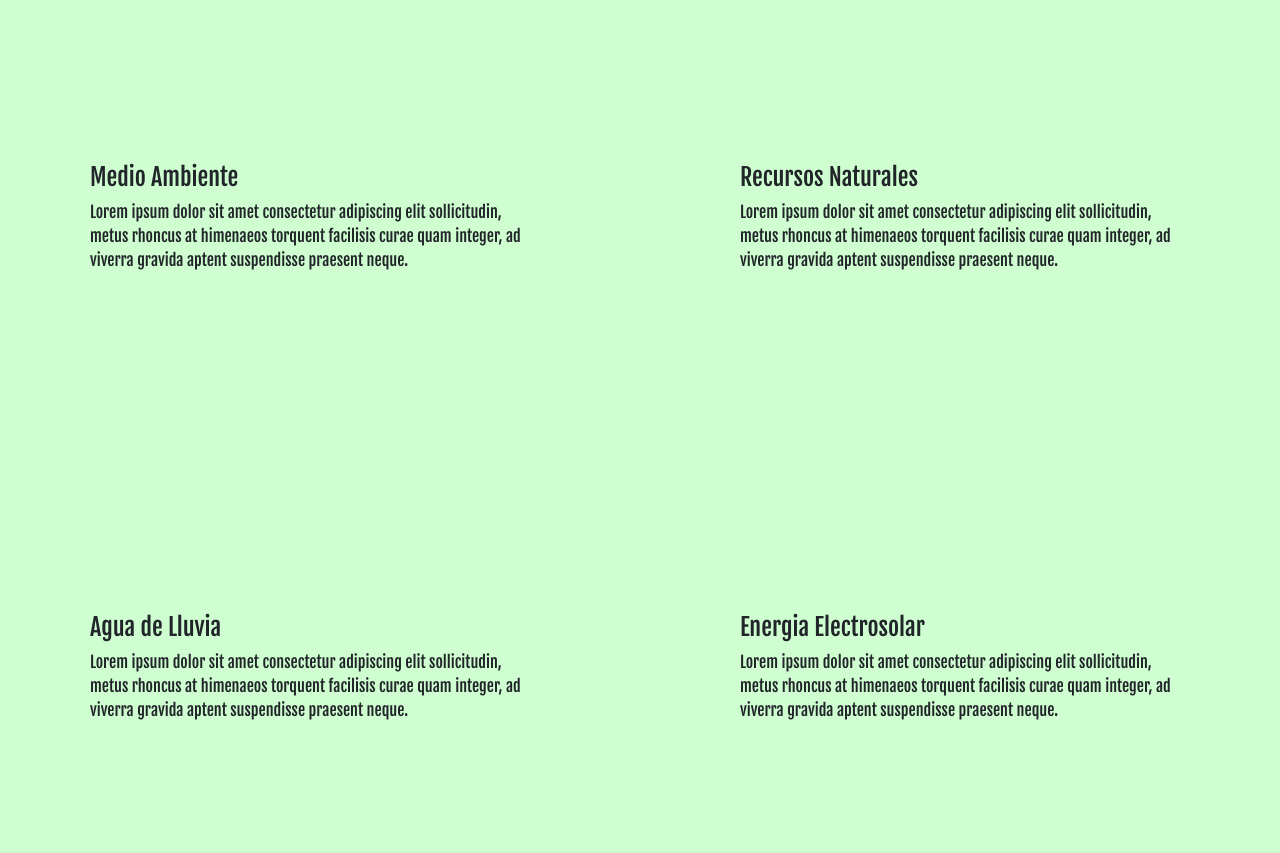
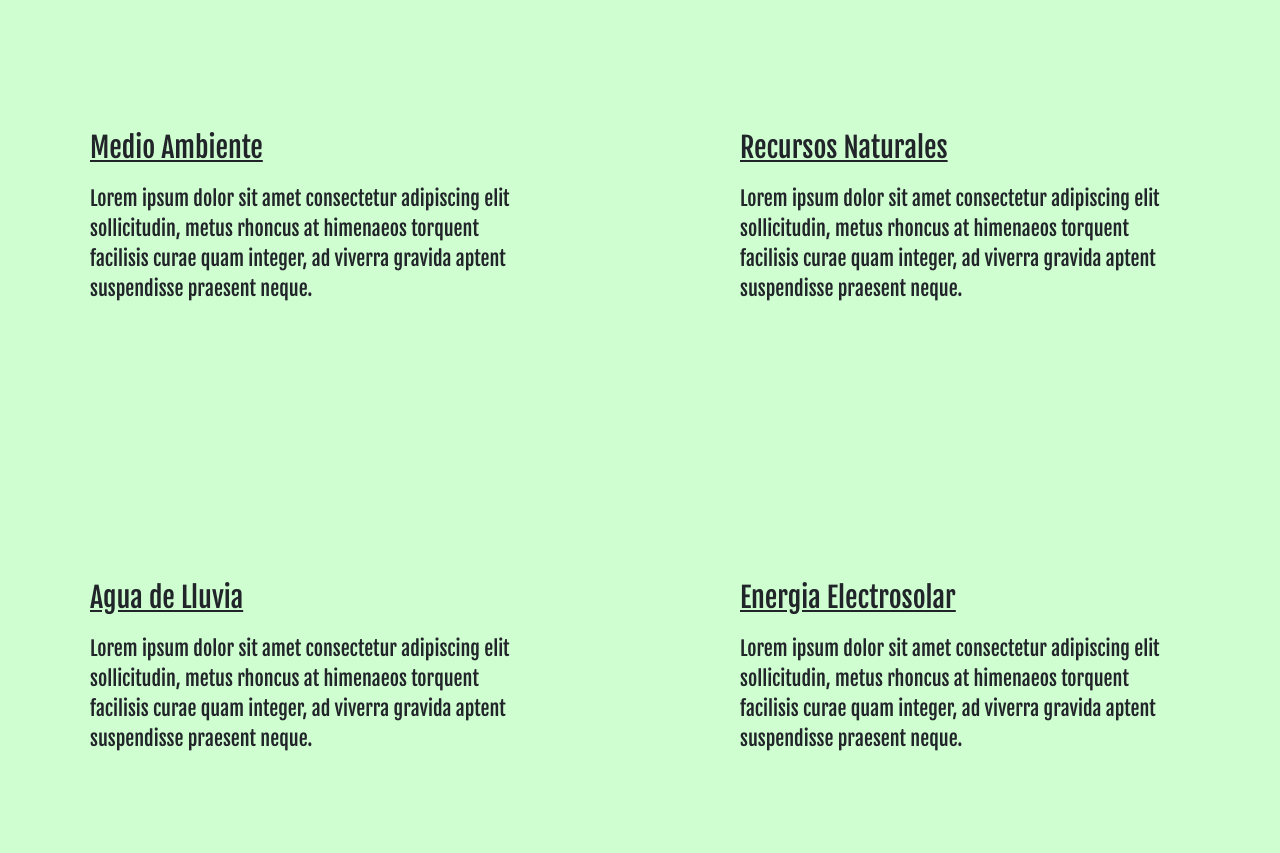
Before and after one commit to MarioRivVal/ValverdeBioNature_WEBsite, a website: page pages/info.html in a window 1280 px wide. Shown: the part 1460-2313 px from the top of the page. Drawn offline with nearby package versions, Linux system fonts and the light colour scheme.

Commit message:
ultimos detalles de estilo SCSS a info

```diff
--- a/scss/estilo.scss
+++ b/scss/estilo.scss
@@ -16,6 +16,14 @@
   div {
     padding: 80px;
   }
+  h4 {
+    font-size: 28px;
+    text-decoration-line: underline;
+    margin-bottom: 20px;
+  }
+  p {
+    font-size: 20px;
+  }
   .img-filosofia {
     grid-row: 1/3;
     grid-column: 1/3;
```
Also changed, not shown: css/estilo.css.
